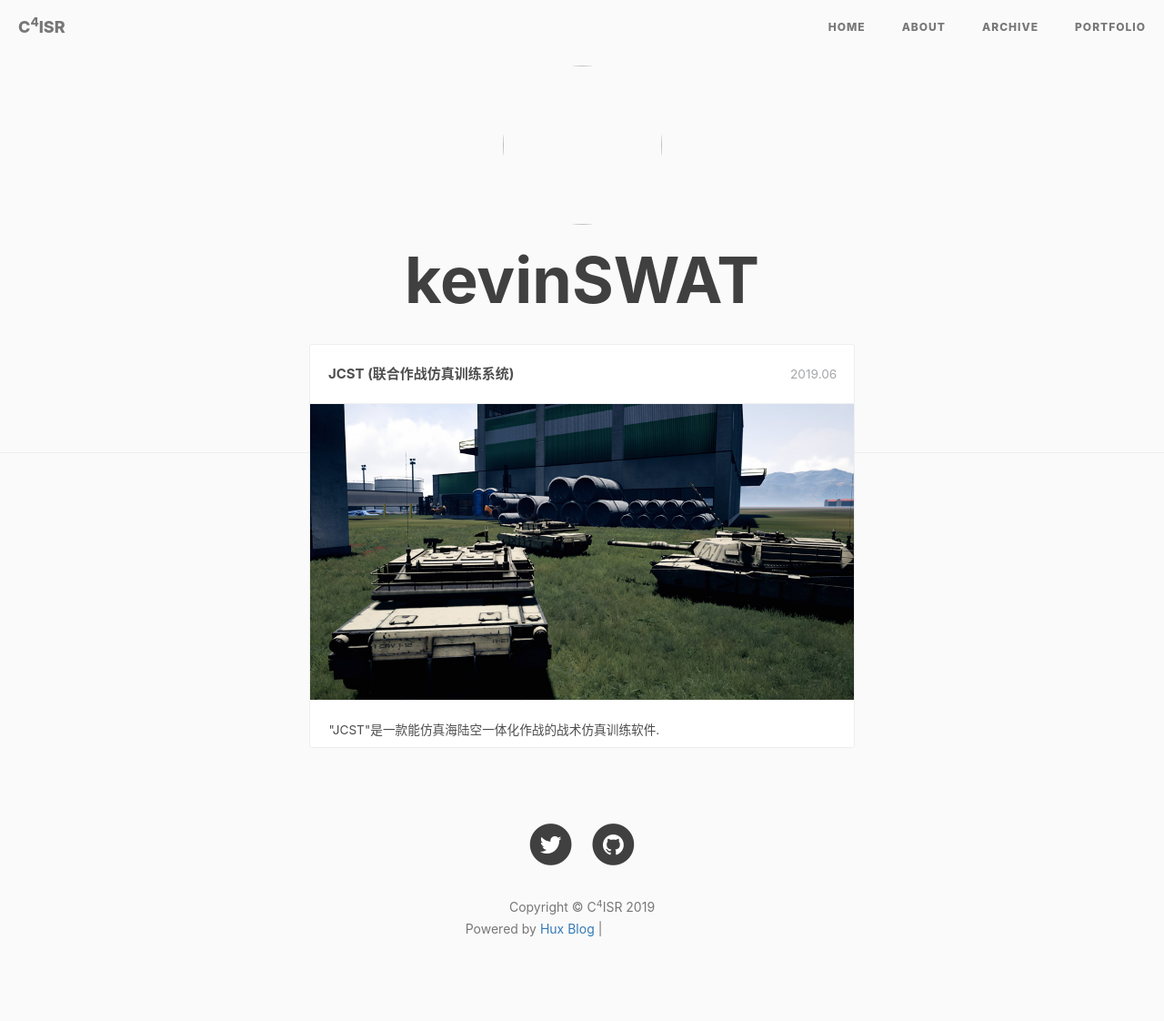
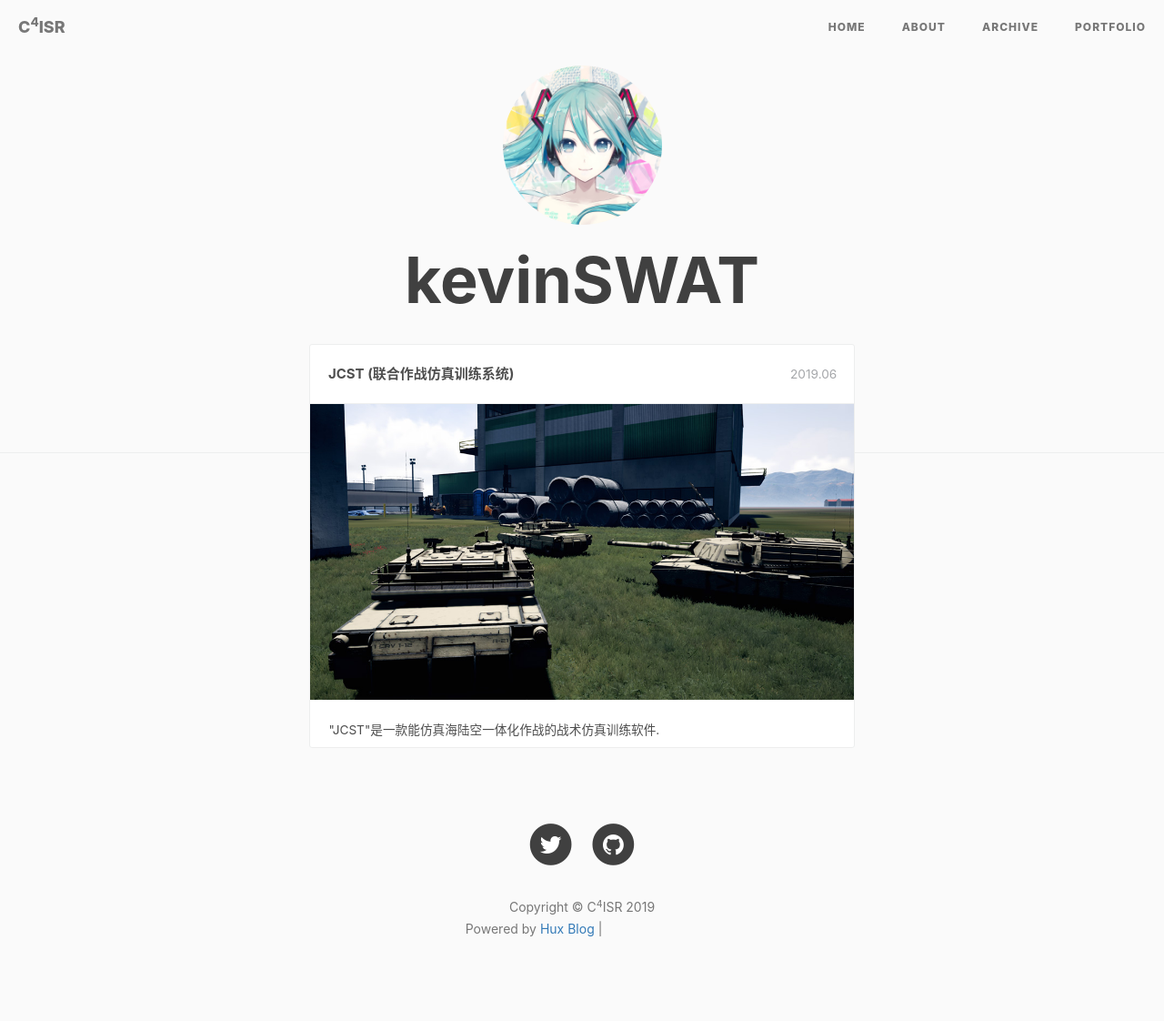
Before and after one commit to kevinswat/kevinswat.github.io, a Jekyll site: the page built from portfolio/index.html, in a window 1280 px wide. Shown: the whole page at 91% size. Built offline with Jekyll 4.4.1, drawn with Linux system fonts in a browser that asks for light colours; nearby versions of some CDN libraries; comment, search, counter and statistics services are not loaded; grey boxes are pictures that could not be loaded.

Commit message:
change avatar

```diff
--- a/portfolio/index.html
+++ b/portfolio/index.html
@@ -16,7 +16,7 @@
 	<body>
 		<div class="container" style="margin:0;padding:0;width:100%;">
 			<header>
-				<img width="175" height="175" style="border-radius:50%;" src="/img/kevinswat_avatar.jpg">
+				<img width="175" height="175" style="border-radius:50%;" src="/img/avatar-kevinswat.jpg">
 				<h1>kevinSWAT</h1>
 			</header>
 			<div class="main">
```
Also changed, not shown: portfolio/images/kevinswat_avatar.jpg (deleted).
